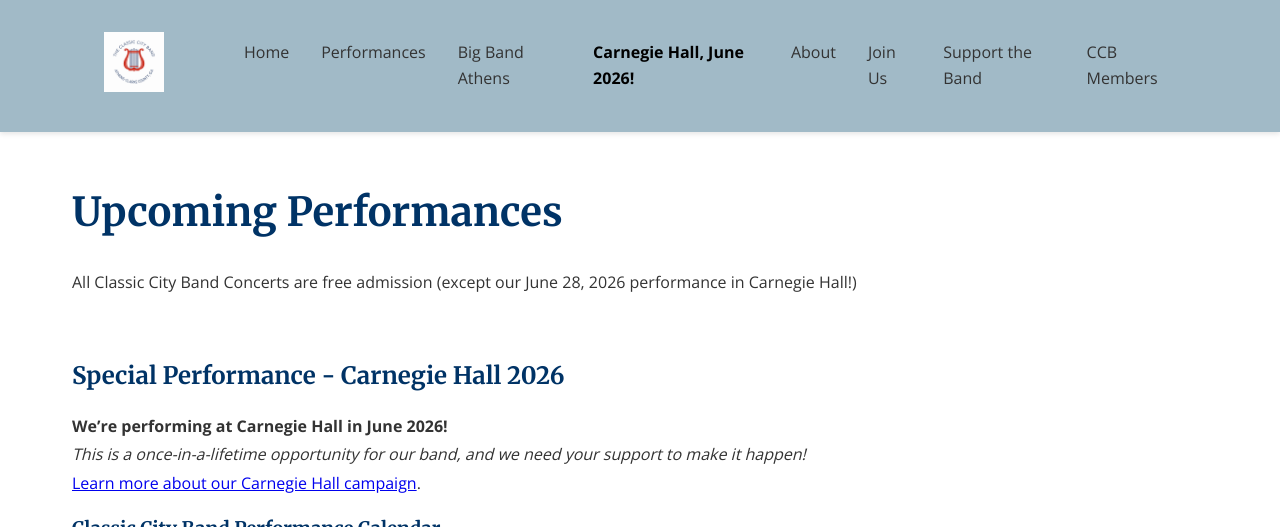
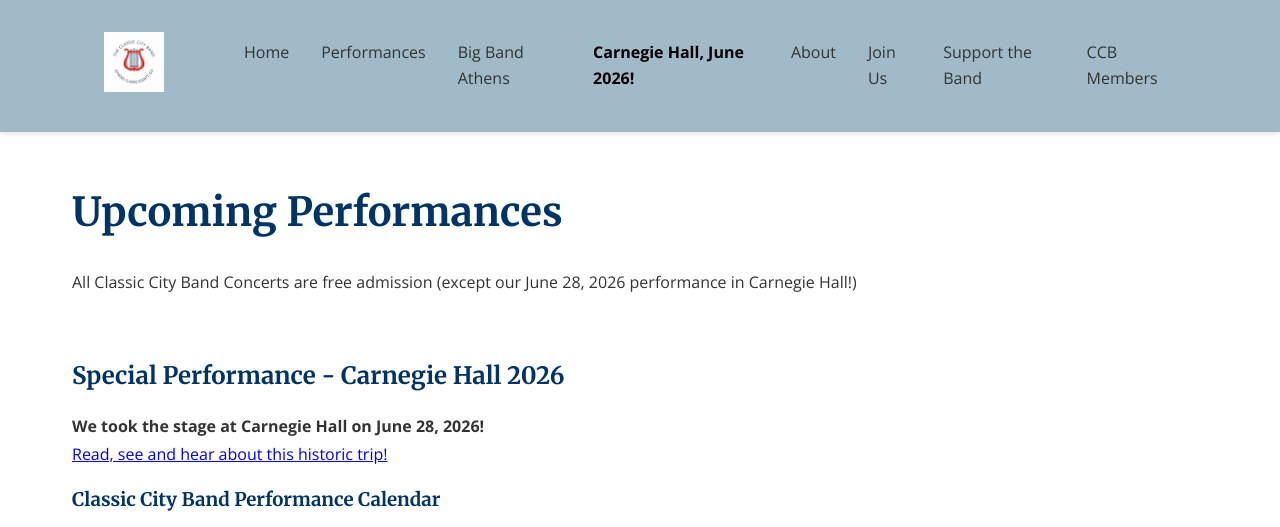
Before and after one commit to webmasterCCB/CCBwebsite, a Jekyll site: the page built from concerts.md, in a window 1280 px wide and 900 px high, cut to the strip 0-527 px from the top of the window. Built offline with Jekyll 4.4.1, drawn with Linux system fonts in a browser that asks for light colours; comment, search, counter and statistics services are not loaded.

Commit message:
Update concerts.md

```diff
--- a/concerts.md
+++ b/concerts.md
@@ -6,8 +6,8 @@ All Classic City Band Concerts are free admission (except our June 28, 2026 perf
 <br>
 ## Special Performance - Carnegie Hall 2026
 
-**We're performing at Carnegie Hall in June 2026!**
-<br><i>This is a once-in-a-lifetime opportunity for our band, and we need your support to make it happen!</i> <br>[Learn more about our Carnegie Hall campaign](/donate-carnegie).
+**We took the stage at Carnegie Hall on June 28, 2026!**
+<br><a href="/carnegie2026.md">Read, see and hear about this historic trip!</a>
 
 <!-- FIRST EMBED - CCB / POLKA CALENDAR -->
 <h3 style="color: var(--primary-navy); margin-top: 1rem; margin-bottom: 0.5rem;">Classic City Band Performance Calendar</h3>
```
